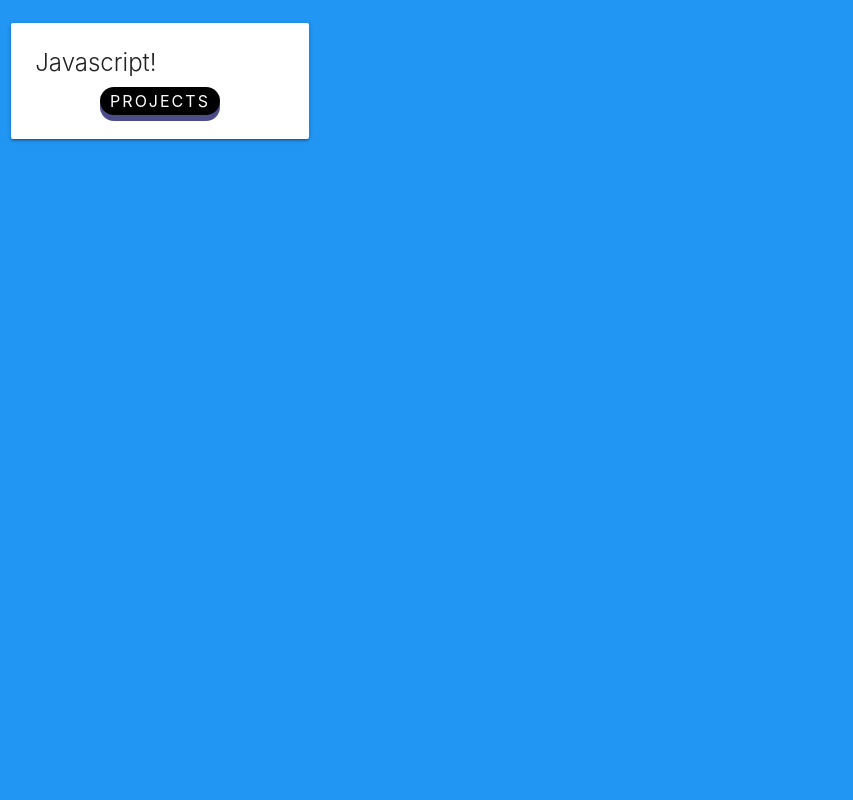
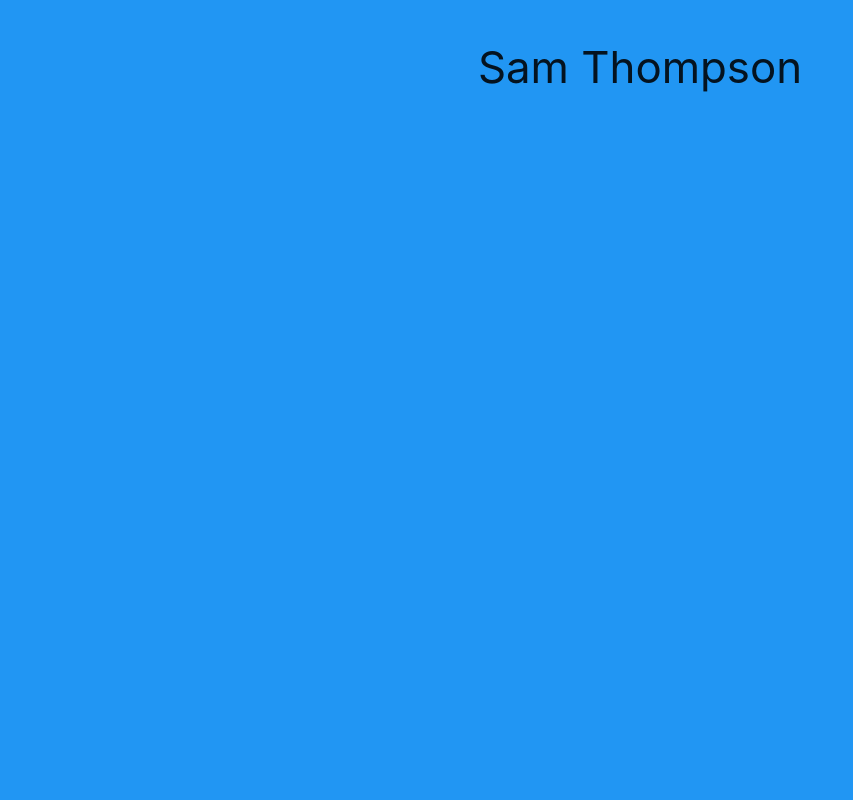
Before and after one commit to peepcrusher/React-Portfolio, a React (Create React App) app in the folder react-portfolio/: page / in a window 1280 px wide. Shown: the top 800 px of the page, without its empty margins (0-853 px from the left). Built offline with nearby package versions, Linux system fonts and the light colour scheme.

Commit message:
made a reusable title component and added it to app

```diff
--- a/react-portfolio/src/App.js
+++ b/react-portfolio/src/App.js
@@ -1,12 +1,18 @@
 import React from "react";
 import SkillCard from "./components/skillcard";
 import Section from './components/section';
+import SectionTitle from "./components/sectionTitle";
 
 function App() {
   return (
     <div>
       <Section
       name="blue">
+        <SectionTitle
+        title="Sam Thompson" />
+      </Section>
+      <Section
+      name="red">
       <div className="row">
         <SkillCard />
       </div>
--- /dev/null
+++ b/react-portfolio/src/components/sectionTitle.js
@@ -0,0 +1,11 @@
+import React from 'react'
+
+function SectionTitle(props){
+    return(
+        <div className="section-title">
+            <h3>{props.title}</h3>
+        </div>
+    )
+};
+
+export default SectionTitle;
--- a/react-portfolio/src/components/skillcard.js
+++ b/react-portfolio/src/components/skillcard.js
@@ -45,7 +45,7 @@ render(){
               <li>Thing2</li>
               <li>Thing3</li>
             </ol>
-            <button onClick={flipCard} className="skillBtn">
+            <button onClick={flipCard} className="button">
               Back
             </button>
           </div>
@@ -60,7 +60,7 @@ render(){
             <div className="sideOne">
               <span className="card-title">Javascript!</span>
 
-              <button onClick={flipCard} className="skillBtn">
+              <button onClick={flipCard} className="button">
                  Projects
               </button>
             </div>
--- a/react-portfolio/src/index.css
+++ b/react-portfolio/src/index.css
@@ -12,7 +12,7 @@ code {
     monospace;
 }
 
-.skillBtn{
+.button{
   outline: none;
   border: none;
   cursor: pointer;
@@ -30,19 +30,19 @@ code {
   box-shadow: 0 6px #4b4c88;
 }
 
-.skillBtn:hover{
+.button:hover{
   background-color:black;
   box-shadow: 0 4px #4b4c88;
   top: 2px;
 }
 
-.skillBtn:active{
+.button:active{
   background-color:black;
   box-shadow: none;
   top: 6px;
 }
 
-.skillBtn:focus{
+.button:focus{
   background-color:black;
 }
 
@@ -55,3 +55,11 @@ code {
 .blue{
   background-color:blue;
 }
+
+.red{
+  background-color:red;
+}
+
+.section-title{
+  text-align: center;
+}
```
Also changed, not shown: react-portfolio/src/components/scrollButton.js (added).
